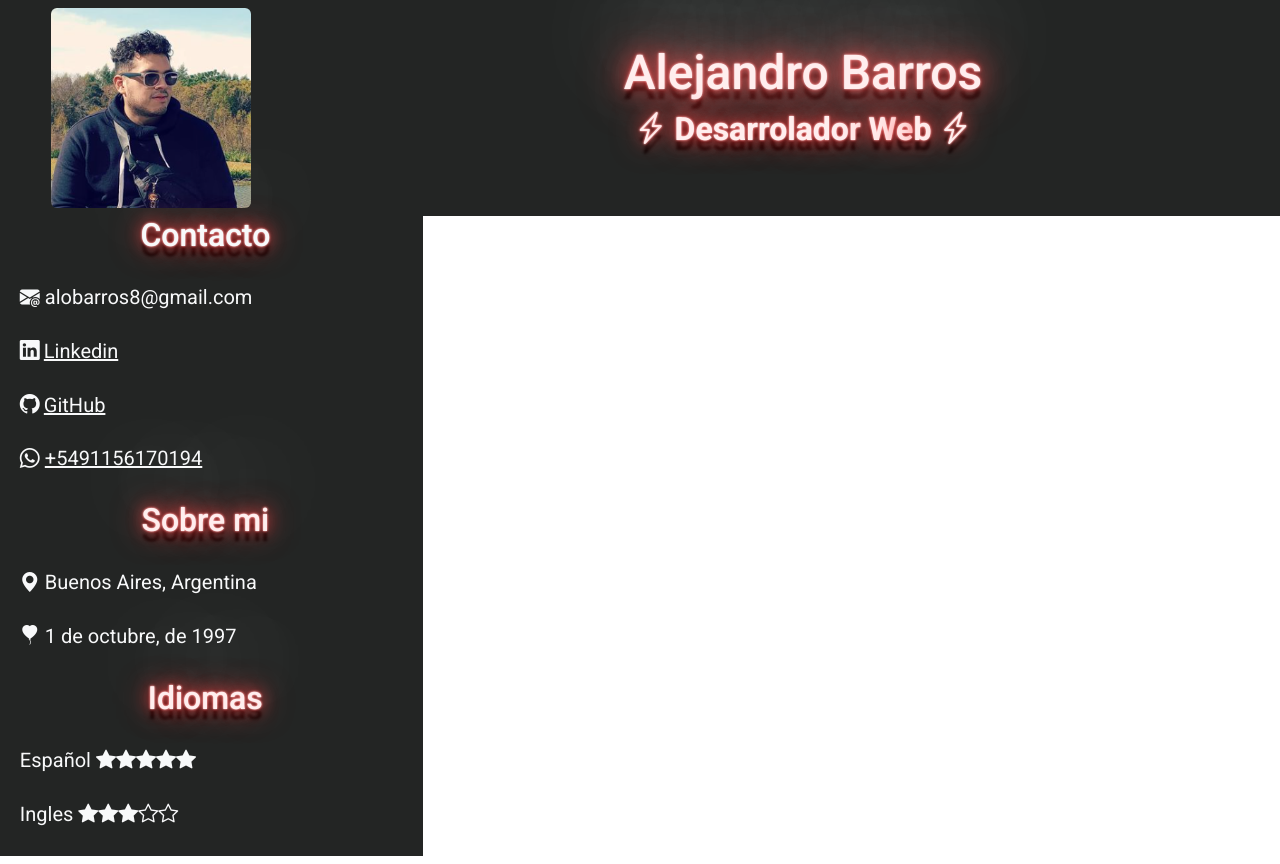
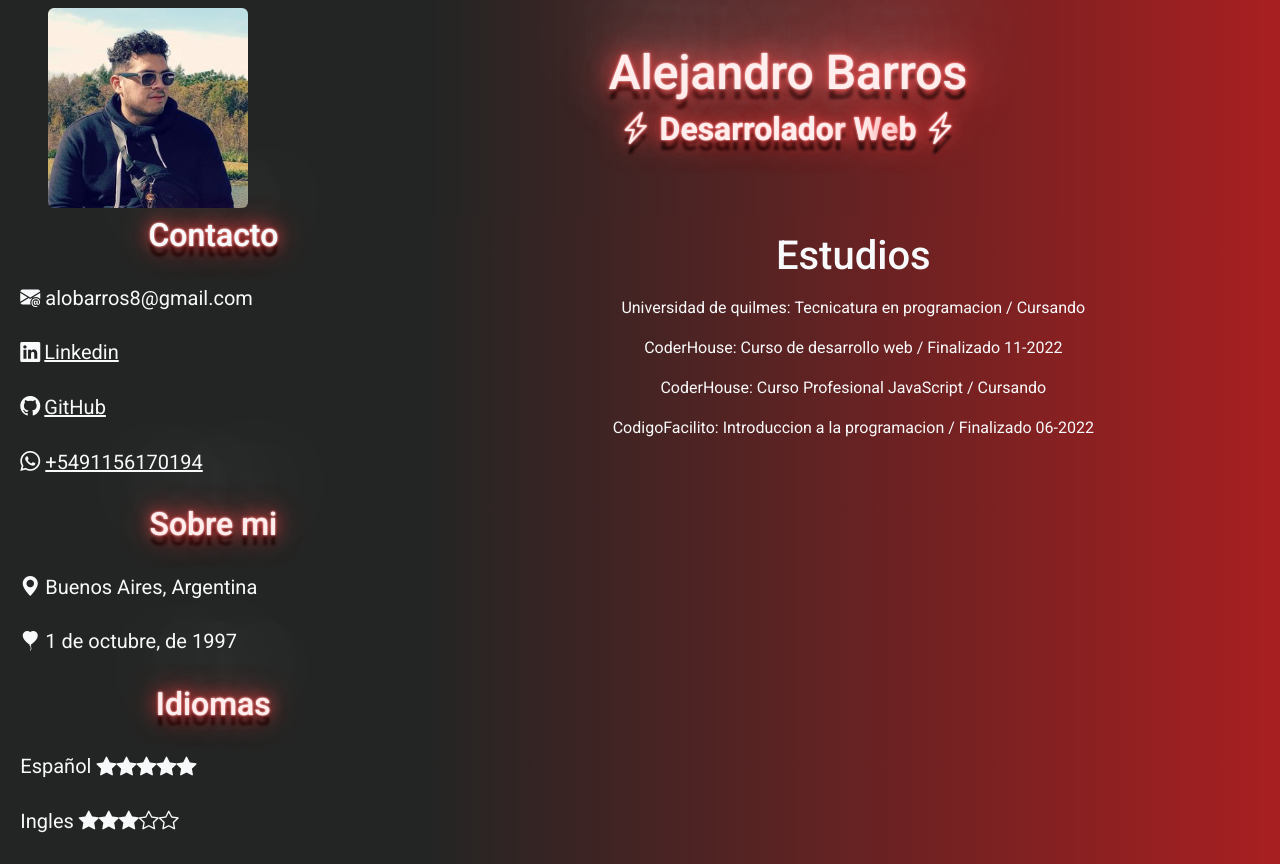
Before and after one commit to alobarros8/AlejandroBarrosCV, a website: page index.html in a window 1280 px wide. Drawn offline with nearby package versions, Linux system fonts and the light colour scheme.

Commit message:
Agrego responsive

```diff
--- a/index.html
+++ b/index.html
@@ -10,7 +10,8 @@
   </head>
   <body>
     <!--header-->
-    <div class="bg-primary row">
+    <div class="d-flex row">
+      <div class="bg-p-s-2  row">
         <div class="my-2 col-12 col-md-3 d-flex justify-content-center">
           <img
             class="rounded perfil"
@@ -34,7 +35,7 @@
         </div>
       </div>
       <!--contacto datos-->
-    <div class="row">
+      <div class="d-flex flex-column flex-md-row">
         <div class="col-12 col-md-4 bg-primary">
           <h2 class="text-light text-center sub-title">Contacto</h2>
           <ul
@@ -93,13 +94,26 @@
               ><i class="bi bi-star-fill"></i><i class="bi bi-star-fill"></i>
             </li>
             <li class="fs-5">
-            Ingles <i class="bi bi-star-fill"></i><i class="bi bi-star-fill"></i
-            ><i class="bi bi-star-fill"></i><i class="bi bi-star"></i
-            ><i class="bi bi-star"></i>
+              Ingles <i class="bi bi-star-fill"></i
+              ><i class="bi bi-star-fill"></i><i class="bi bi-star-fill"></i
+              ><i class="bi bi-star"></i><i class="bi bi-star"></i>
             </li>
           </ul>
         </div>
+        <div
+        class="bg-p-s col-12 col-md-8 flex-column justify-content-center align-items-center"
+      >
+        <h2 class="fs-1 text-light text-center my-2 py-2">Estudios</h2>
+        <p class="text-center text-light">Universidad de quilmes: Tecnicatura en programacion / Cursando</p>
+        <p class="text-center text-light"> CoderHouse: Curso de desarrollo web / Finalizado 11-2022
+           </p> <p class="text-center text-light"> CoderHouse: Curso Profesional JavaScript / Cursando</p>
+           <p class="text-center text-light">CodigoFacilito: Introduccion a la programacion / Finalizado 06-2022</p>
+
       </div>
+      </div>
+
+
+
     <script src="js/bootstrap.js"></script>
   </body>
 </html>
--- /dev/null
+++ b/scss/_misestilos.scss
@@ -0,0 +1,99 @@
+.perfil {
+  width: 200px;
+}
+.icono {
+  transition: transform 300ms ease-out;
+  &:hover {
+    transform: translate(0px, 0px) scale(1.2, 1.2);
+  }
+}
+ul {
+  list-style-type: none;
+  & li {
+    padding: 3%;
+  }
+}
+.sub-title {
+  color: #fee;
+  text-shadow: 0 -40px 100px, 0 0 2px, 0 0 1em #ff4444, 0 0 0.5em #ff4444,
+    0 0 0.1em #ff4444, 0 10px 3px #000;
+}
+.title-h1 {
+  font-size: 300%;
+  color: #fee;
+  text-shadow: 0 -40px 100px, 0 0 2px, 0 0 1em #ff4444, 0 0 0.5em #ff4444,
+    0 0 0.1em #ff4444, 0 10px 3px #000;
+}
+.logo-neon-2 {
+  text-align: center;
+  width: 100%;
+  height: 100%;
+  margin: auto;
+
+  background-size: cover;
+
+  top: 0;
+  left: 0;
+  right: 0;
+  bottom: 0;
+  user-select: none;
+  & b {
+    font-size: 100%;
+    color: #fee;
+    text-shadow: 0 -40px 100px, 0 0 2px, 0 0 1em #ff4444, 0 0 0.5em #ff4444,
+      0 0 0.1em #ff4444, 0 10px 3px #000;
+  }
+  & span {
+    animation: blink linear infinite 2s;
+    & :nth-of-type(2) {
+      animation: blink linear infinite 3s;
+    }
+  }
+}
+.bg-p-s {
+  background-image: linear-gradient(to right, $secondary, $secondary);
+}
+.bg-p-s-2 {
+  background-image: linear-gradient(to right, $primary 35%, $primary);
+}
+@media only screen and (min-width: 768px) {
+  .bg-p-s {
+    background-image: linear-gradient(to right, $primary, $secondary);
+  }
+  .bg-p-s-2 {
+    background-image: linear-gradient(to right, $primary 35%, $secondary);
+  }
+}
+
+@keyframes blink {
+  78% {
+    color: inherit;
+    text-shadow: inherit;
+  }
+  79% {
+    color: #333;
+  }
+  80% {
+    text-shadow: none;
+  }
+  81% {
+    color: inherit;
+    text-shadow: inherit;
+  }
+  82% {
+    color: #333;
+    text-shadow: none;
+  }
+  83% {
+    color: inherit;
+    text-shadow: inherit;
+  }
+  92% {
+    color: #333;
+    text-shadow: none;
+  }
+  92.5% {
+    color: inherit;
+    text-shadow: inherit;
+  }
+}
--- a/scss/custom.scss
+++ b/scss/custom.scss
@@ -1,91 +1,7 @@
 @import url("https://fonts.googleapis.com/css2?family=Exo+2:wght@100;200;300;400;500;600;700&family=Roboto:wght@100;300;400;500;700;900&display=swap");
 $primary: #232524;
 $font-family-base: "Roboto", sans-serif;
-.perfil {
-  width: 200px;
-}
-.icono {
-  transition: transform 300ms ease-out;
-  &:hover {
-    transform: translate(0px, 0px) scale(1.2, 1.2);
-  }
-}
-ul {
-  list-style-type: none;
-  & li {
-    padding: 3%;
-  }
-}
-.sub-title {
-  color: #fee;
-  text-shadow: 0 -40px 100px, 0 0 2px, 0 0 1em #ff4444, 0 0 0.5em #ff4444,
-    0 0 0.1em #ff4444, 0 10px 3px #000;
-}
-.title-h1 {
-  font-size: 300%;
-  color: #fee;
-  text-shadow: 0 -40px 100px, 0 0 2px, 0 0 1em #ff4444, 0 0 0.5em #ff4444,
-    0 0 0.1em #ff4444, 0 10px 3px #000;
-}
-.logo-neon-2 {
-  text-align: center;
-  width: 100%;
-  height: 100%;
-  margin: auto;
-
-  background-size: cover;
-
-  top: 0;
-  left: 0;
-  right: 0;
-  bottom: 0;
-  user-select: none;
-  & b {
-    font-size: 100%;
-    color: #fee;
-    text-shadow: 0 -40px 100px, 0 0 2px, 0 0 1em #ff4444, 0 0 0.5em #ff4444,
-      0 0 0.1em #ff4444, 0 10px 3px #000;
-  }
-  & span {
-    animation: blink linear infinite 2s;
-    & :nth-of-type(2) {
-      animation: blink linear infinite 3s;
-    }
-  }
-}
-
-@keyframes blink {
-  78% {
-    color: inherit;
-    text-shadow: inherit;
-  }
-  79% {
-    color: #333;
-  }
-  80% {
-    text-shadow: none;
-  }
-  81% {
-    color: inherit;
-    text-shadow: inherit;
-  }
-  82% {
-    color: #333;
-    text-shadow: none;
-  }
-  83% {
-    color: inherit;
-    text-shadow: inherit;
-  }
-  92% {
-    color: #333;
-    text-shadow: none;
-  }
-  92.5% {
-    color: inherit;
-    text-shadow: inherit;
-  }
-}
-
+$secondary: #a91f21;
+@import "misestilos";
 @import "../node_modules/bootstrap/scss/bootstrap";
 @import url("https://cdn.jsdelivr.net/npm/bootstrap-icons@1.10.2/font/bootstrap-icons.css");
```
Also changed, not shown: css/custom.css, 1 other file. Lines whose indentation alone changed are shown as unchanged.
